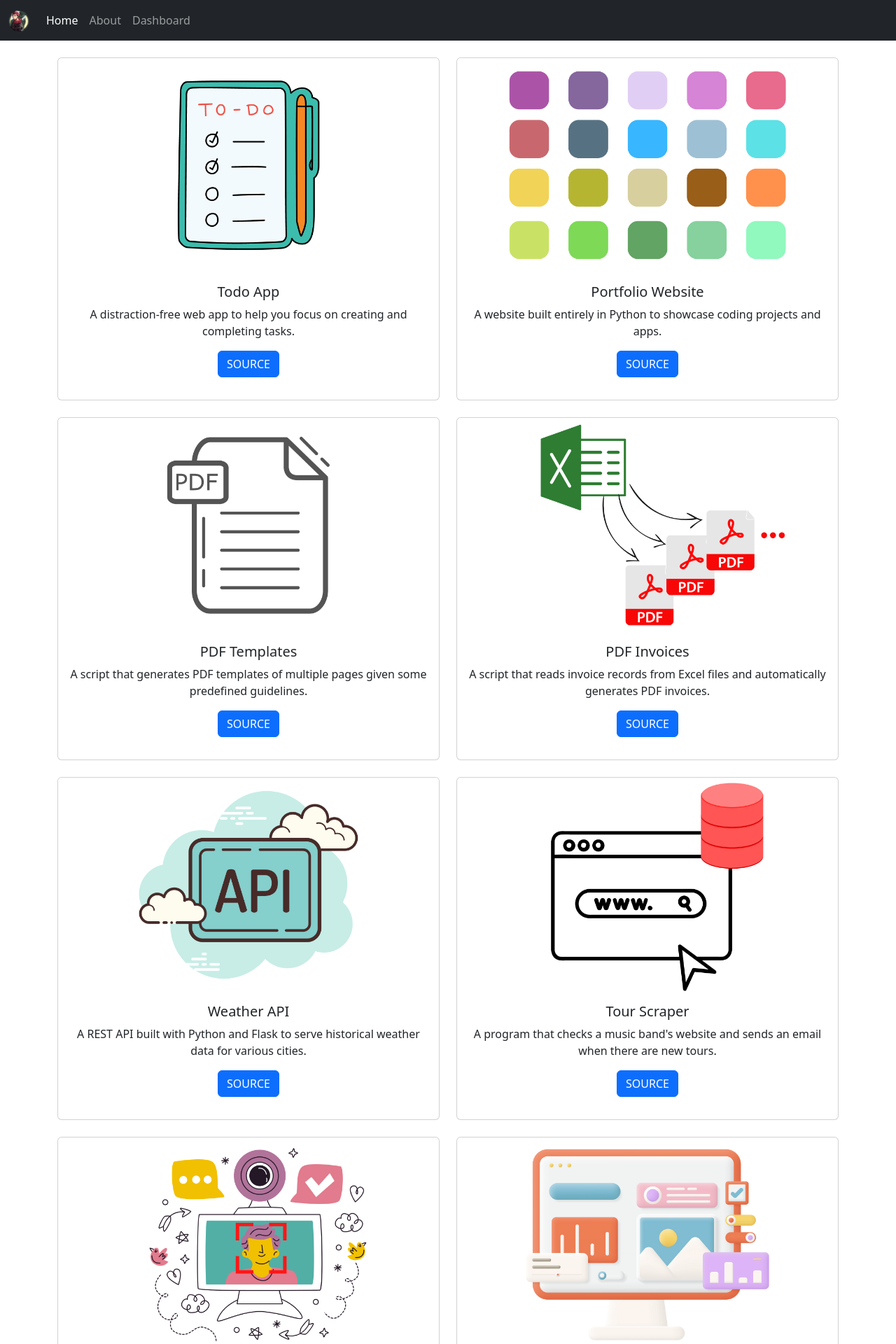
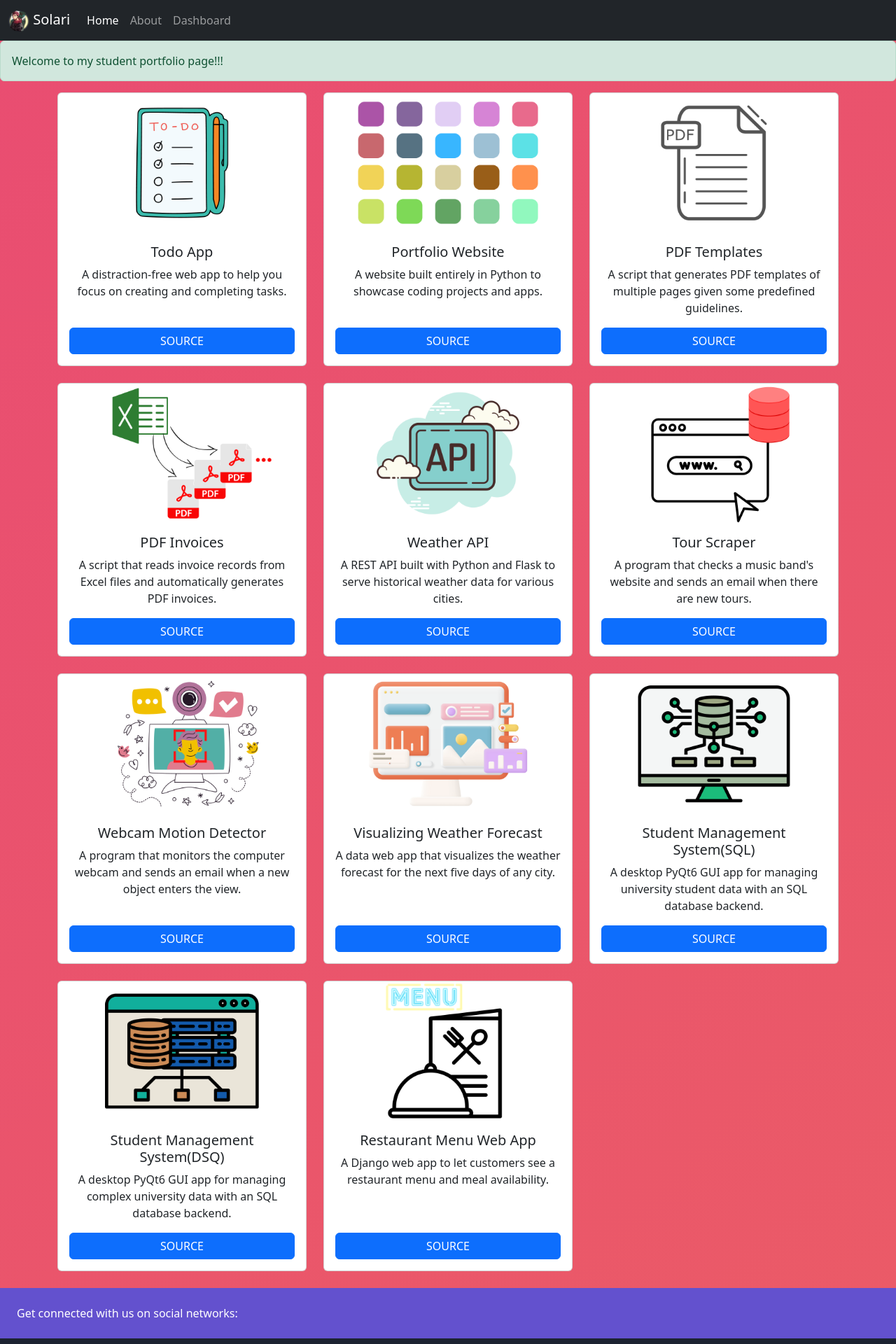
Before and after one commit to sologene/student-portfolio_Django, a Django app: page / in a window 1280 px wide. Shown: the top 1920 px of the page at 70% size. Run offline with Django 5.2, Linux system fonts and the light colour scheme; data comes from the database, SQL or seed files in the repository; both versions use the stored data as it was after the commit; some libraries are stand-ins or nearby versions.

Commit message:
Updated Html Page

```diff
--- /dev/null
+++ b/static/style.css
@@ -0,0 +1,59 @@
+html, body {
+  width: 100%;
+  height:100%;
+}
+
+#home-page {
+    background: linear-gradient(-45deg, #ee7752, #e73c7e, #23a6d5, #23d5ab);
+    background-size: 2000% 2000%;
+    animation: gradient 15s ease infinite;
+}
+
+@keyframes gradient {
+    0% {
+        background-position: 0% 50%;
+    }
+    50% {
+        background-position: 100% 50%;
+    }
+    100% {
+        background-position: 0% 50%;
+    }
+}
+* {
+  box-sizing: border-box;
+}
+:root {
+  --background-color: black;
+  --text-color: hsl(0, 0%, 100%);
+}
+body {
+  margin: 0;
+}
+.wrapper {
+  display: grid;
+  place-content: center;
+  background-color: var(--background-color);
+  min-height: 100vh;
+  font-family: "Oswald", sans-serif;
+  font-size: clamp(1.5rem, 1rem + 18vw, 15rem);
+  font-weight: 700;
+  text-transform: uppercase;
+  color: var(--text-color);
+}
+
+.wrapper > div {
+  grid-area: 1/1/-1/-1;
+}
+.top {
+  clip-path: polygon(0% 0%, 100% 0%, 100% 48%, 0% 58%);
+}
+.bottom {
+  clip-path: polygon(0% 60%, 100% 50%, 100% 100%, 0% 100%);
+  color: transparent;
+  background: -webkit-linear-gradient(177deg, black 53%, var(--text-color) 65%);
+  background: linear-gradient(177deg, black 53%, var(--text-color) 65%);
+  background-clip: text;
+  -webkit-background-clip: text;
+  transform: translateX(-0.02em);
+}
--- a/student_portfolio/templates/Index.html
+++ b/student_portfolio/templates/Index.html
@@ -1,22 +1,24 @@
-{% extends 'base.html'  %}
+{% extends 'base.html' %}
 {% load static %}
 {% block content %}
+<body id="home-page">
 <div class="container">
-    <div class="row row-cols-2 row-cols-md-2">
-        {% for row in app_list%}
-        <div class="col pt-4">
-            <div class="card text-center    " style="width: 20;">
+    <div class="row row-cols-1 row-cols-md-3 g-4">
+        {% for row in app_list %}
+        <div class="col d-flex align-items-stretch">
+            <div class="card text-center w-100">
                 {% with row.image as image_path %}
                 <img src="{% static image_path %}" class="card-img-top" alt="...">
                 {% endwith %}
-                <div class="card-body border-primary mb-3">
-                    <h5 class="card-title">{{row.title}}</h5>
-                    <p class="card-text ">{{row.description}}</p>
-                    <a class="btn btn-primary " href={{row.url}}>SOURCE</a>
+                <div class="card-body d-flex flex-column">
+                    <h5 class="card-title">{{ row.title }}</h5>
+                    <p class="card-text flex-grow-1">{{ row.description }}</p>
+                    <a class="btn btn-primary mt-auto" href="{{ row.url }}">SOURCE</a>
                 </div>
             </div>
         </div>
         {% endfor %}
     </div>
 </div>
+</body>
 {% endblock content %}
--- a/student_portfolio/templates/about.html
+++ b/student_portfolio/templates/about.html
@@ -1,6 +1,7 @@
 {% extends 'base.html'  %}
 {% load static %}
 {% block content %}
+<body>
 <div class="container pt-5">
     <img src="{% static '8332ad98-73b6-4f28-ac6e-71707abb8e04-profile_image-300x300.png' %}" class="img-thumbnail rounded mx-auto d-block ">
     <blockquote class="blockquote text-center">
@@ -18,7 +19,7 @@
     and I look forward to connecting with you!
 </p>
 
-
+</body>
 </div>
 
 {% endblock content %}
--- a/student_portfolio/templates/base.html
+++ b/student_portfolio/templates/base.html
@@ -1,18 +1,21 @@
 <!DOCTYPE html>
-<html lang="en" xmlns:admin="http://www.w3.org/1999/xhtml">
+<html lang="en">
 <head>
+    {% load static %}
     <meta charset="utf-8">
     <meta name="viewport" content="width=device-width, initial-scale=1">
     <link href="https://cdn.jsdelivr.net/npm/bootstrap@5.2.0-beta1/dist/css/bootstrap.min.css" rel="stylesheet"
           integrity="sha384-0evHe/X+R7YkIZDRvuzKMRqM+OrBnVFBL6DOitfPri4tjfHxaWutUpFmBp4vmVor" crossorigin="anonymous">
-        <title>Menu Products</title>
-
+    <title>Solari</title>
+    <link rel="stylesheet" type="text/css" href="{% static 'style.css' %}">
 </head>
 <body>
-    {% load static %}
 <nav class="navbar navbar-expand-lg navbar-dark bg-dark">
     <div class="container-fluid">
-                    <a class="navbar-brand" href="{% url 'home'%}"><img src="{% static '8332ad98-73b6-4f28-ac6e-71707abb8e04-profile_image-300x300.png' %}" width=30></a>
+        <a class="navbar-brand" href="{% url 'home' %}">
+            <img src="{% static '8332ad98-73b6-4f28-ac6e-71707abb8e04-profile_image-300x300.png' %}" width="30" alt="Logo">
+            Solari
+        </a>
         <button class="navbar-toggler" type="button" data-bs-toggle="collapse" data-bs-target="#navbarNav"
                 aria-controls="navbarNav" aria-expanded="false" aria-label="Toggle navigation">
             <span class="navbar-toggler-icon"></span>
@@ -32,14 +35,80 @@
         </div>
     </div>
 </nav>
-
+<div class="alert alert-success" role="alert">
+    Welcome to my student portfolio page!!!
+</div>
 
 {% block content %}
 {% endblock content %}
 
-<!-- JavaScript Bundle with Popper -->
+<div class="mt-4">
+    <!-- Footer -->
+    <footer class="text-center text-lg-start text-white" style="background-color: #1c2331">
+        <!-- Section: Social media -->
+        <section class="d-flex justify-content-between p-4" style="background-color: #6351ce">
+            <div class="me-5">
+                <span>Get connected with us on social networks:</span>
+            </div>
+            <div>
+                <a href="#" class="text-white me-4">
+                    <i class="fab fa-facebook-f"></i>
+                </a>
+                <a href="#" class="text-white me-4">
+                    <i class="fab fa-twitter"></i>
+                </a>
+                <a href="#" class="text-white me-4">
+                    <i class="fab fa-google"></i>
+                </a>
+                <a href="#" class="text-white me-4">
+                    <i class="fab fa-instagram"></i>
+                </a>
+                <a href="#" class="text-white me-4">
+                    <i class="fab fa-linkedin"></i>
+                </a>
+                <a href="#" class="text-white me-4">
+                    <i class="fab fa-github"></i>
+                </a>
+            </div>
+        </section>
+        <!-- Section: Links -->
+        <section>
+            <div class="container text-center text-md-start mt-5">
+                <div class="row mt-3">
+                    <div class="col-md-3 col-lg-4 col-xl-3 mx-auto mb-4">
+                        <h6 class="text-uppercase fw-bold">Solari</h6>
+                        <hr class="mb-4 mt-0 d-inline-block mx-auto" style="width: 60px; background-color: #7c4dff; height: 2px" />
+                        <p>Welcome to my student portfolio website</p>
+                    </div>
+                    <div class="col-md-2 col-lg-2 col-xl-2 mx-auto mb-4">
+                        <h6 class="text-uppercase fw-bold">Pages</h6>
+                        <hr class="mb-4 mt-0 d-inline-block mx-auto" style="width: 60px; background-color: #7c4dff; height: 2px" />
+                        <p>
+                            <a href="{% url 'home' %}" class="text-white">Home</a>
+                        </p>
+                        <p>
+                            <a href="{% url 'about' %}" class="text-white">About</a>
+                        </p>
+                        <p>
+                            <a href="{% url 'admin:index' %}" class="text-white">Dashboard</a>
+                        </p>
+                    </div>
+                    <div class="col-md-4 col-lg-3 col-xl-3 mx-auto mb-md-0 mb-4">
+                        <h6 class="text-uppercase fw-bold">Contact</h6>
+                        <hr class="mb-4 mt-0 d-inline-block mx-auto" style="width: 60px; background-color: #7c4dff; height: 2px" />
+                        <p><i class="fas fa-home mr-3"></i> Singapore</p>
+                        <p><i class="fas fa-envelope mr-3"></i> info@example.com</p>
+                    </div>
+                </div>
+            </div>
+        </section>
+        <div class="text-center p-3" style="background-color: rgba(0, 0, 0, 0.2)">
+            © 2020 Copyright
+        </div>
+    </footer>
+</div>
+
 <script src="https://code.jquery.com/jquery-2.1.3.min.js"></script>
 <script src="https://cdn.jsdelivr.net/npm/bootstrap@5.2.0-beta1/dist/js/bootstrap.bundle.min.js" integrity="sha384-pprn3073KE6tl6bjs2QrFaJGz5/SUsLqktiwsUTF55Jfv3qYSDhgCecCxMW52nD2" crossorigin="anonymous"></script>
-
 </body>
 </html>
```
Also changed, not shown: db.sqlite3, static/background.png (added). Lines whose indentation alone changed are shown as unchanged.
